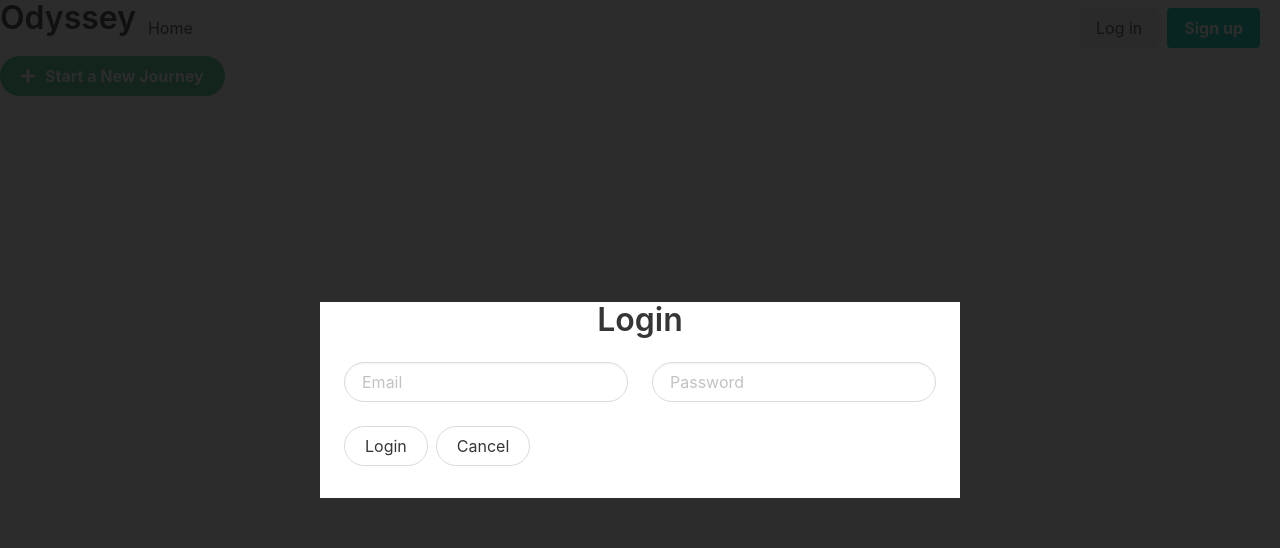
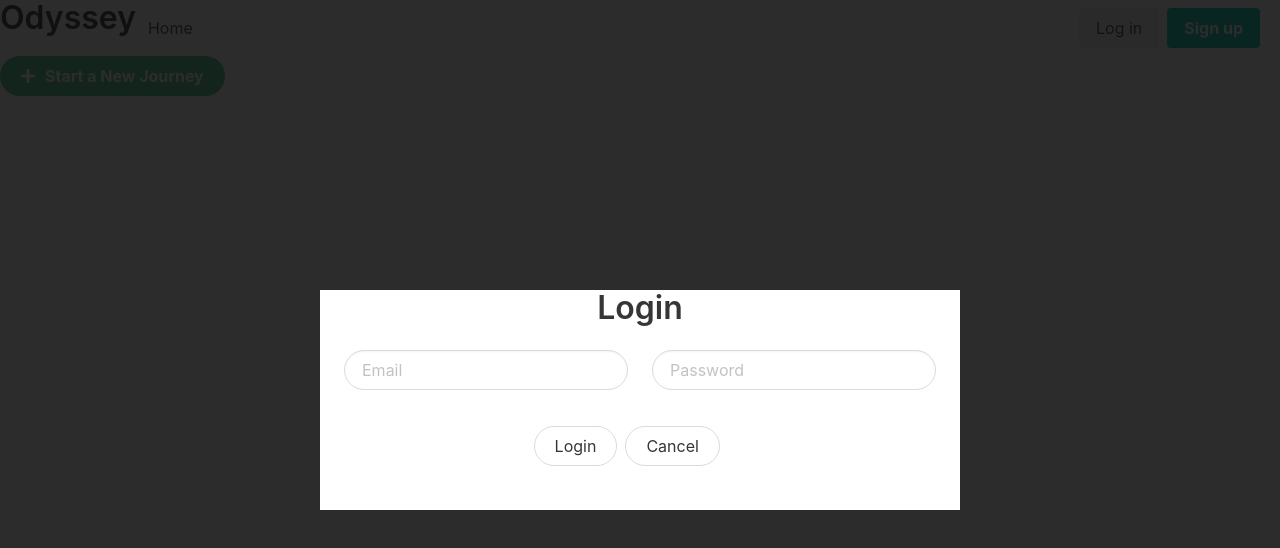
Before and after one commit to hill1635/trip-planner, a React (Create React App) app in the folder client/: page / in a window 1280 px wide. Both pictures are taken after a click on the button "Log in". Shown: the top 548 px of the page. Built offline with nearby package versions, Linux system fonts and the light colour scheme.

Commit message:
Button formatting.

```diff
--- a/client/src/components/LoginModal/index.js
+++ b/client/src/components/LoginModal/index.js
@@ -31,8 +31,10 @@ function LoginModal() {
               <input className="input is-rounded" type="text" placeholder="Password"></input>
             </div>
           </div>
-          <button className="submit button is-rounded">Login</button>
-          <button className="cancelBtn button is-rounded" aria-label="close" onClick={close}>Cancel</button>
+          <div className="column centered is-two-fifths">
+            <button className="submit button is-rounded">Login</button>
+            <button className="cancelBtn button is-rounded" aria-label="close" onClick={close}>Cancel</button>
+          </div>
         </div>
       </div>
     </div>
```
